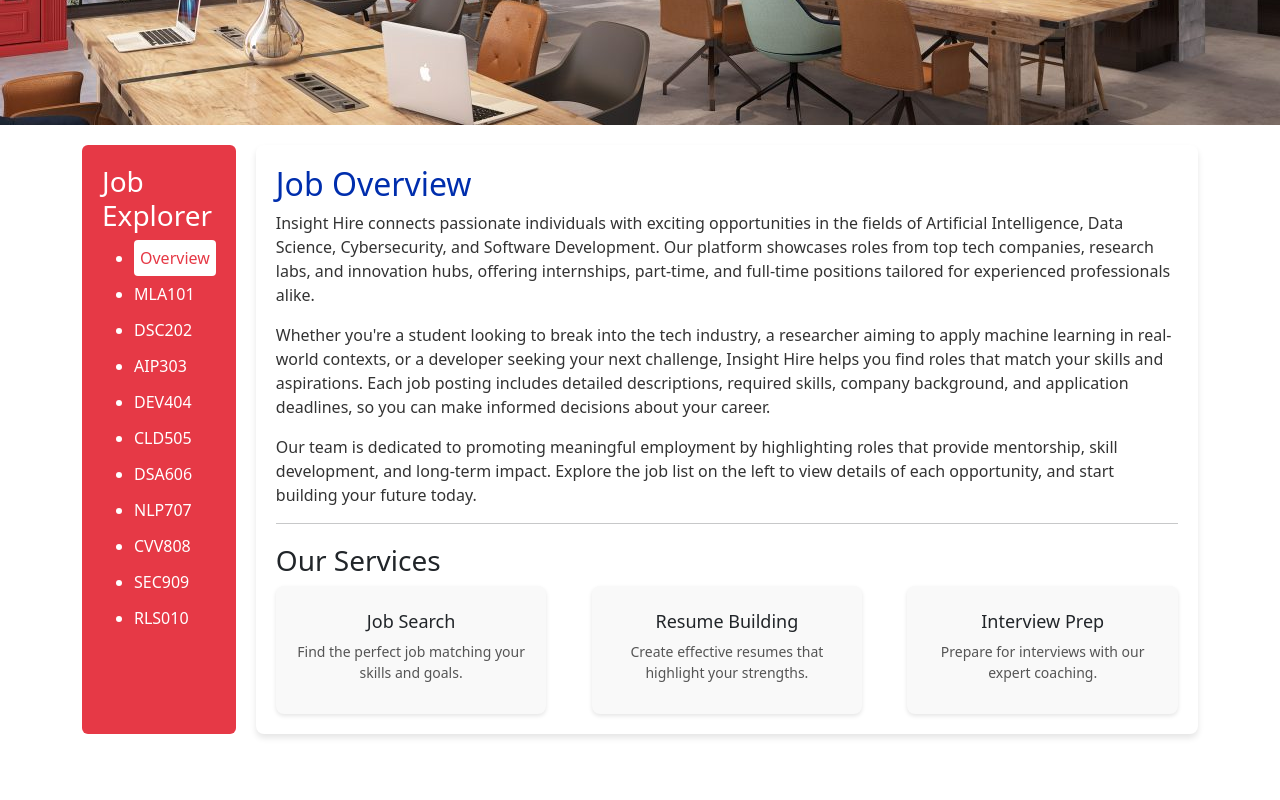
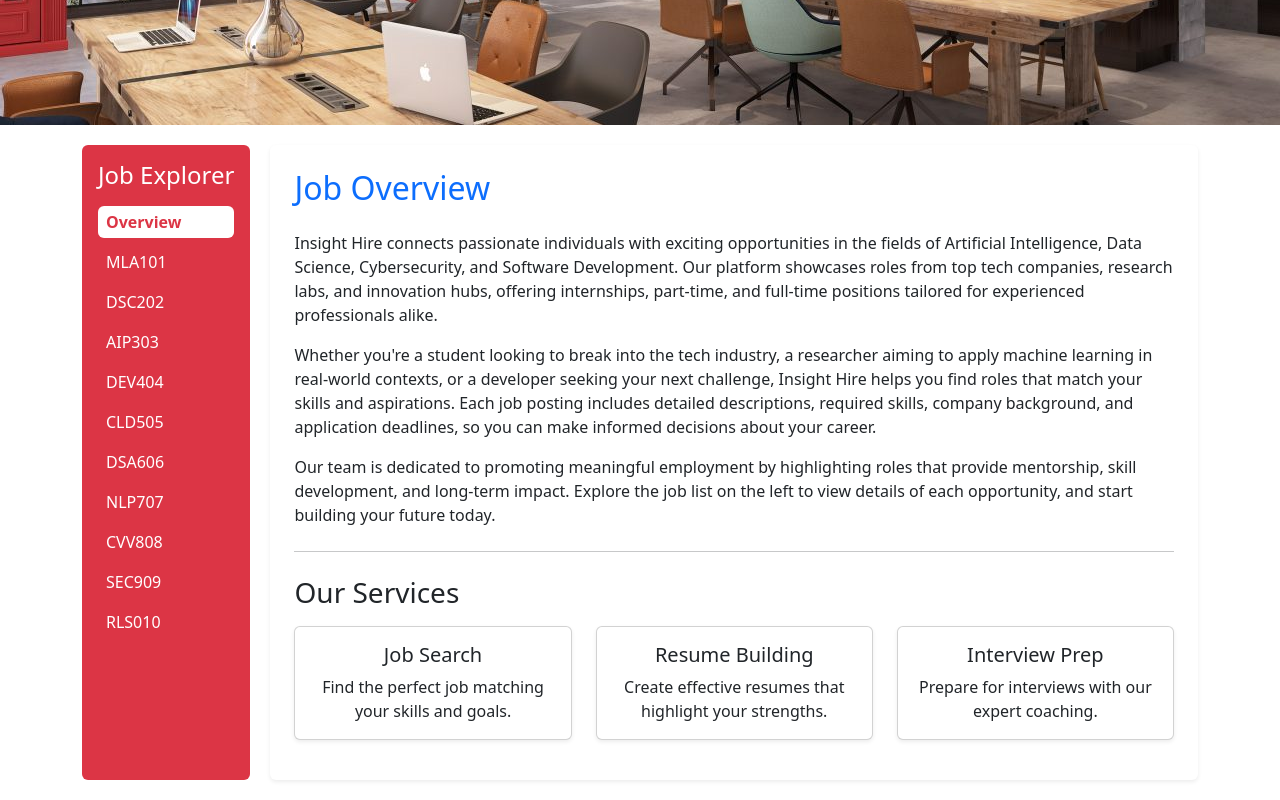
Before and after one commit to HuyNgocDuong/COS30043---Assignment-2, a Vue app in the folder insight-hire/: page / in a window 1280 px wide. Shown: the part 275-1075 px from the top of the page. Before the commit the page ends 1029 px from the top, so only its background shows below. Built offline with nearby package versions, Linux system fonts and the light colour scheme.

Commit message:
fixing the style
will debug the side bar tmr

```diff
--- a/insight-hire/src/components/JobDetail.vue
+++ b/insight-hire/src/components/JobDetail.vue
@@ -1,23 +1,41 @@
 <template>
-  <div v-if="job">
-    <h3>{{ job.job_title }}</h3>
-    <p><strong>Category:</strong> {{ job.category }}</p>
-    <p><strong>Location:</strong> {{ job.location }}</p>
-    <p><strong>Type:</strong> {{ job.employment_type }}</p>
-    <p><strong>Salary:</strong> {{ job.salary_range }}</p>
-    <p><strong>Skills:</strong> {{ job.required_skills.join(', ') }}</p>
-    <p><strong>Company:</strong> {{ job.company }}</p>
-    <p><strong>Description:</strong> {{ job.job_description }}</p>
+  <div v-if="job" class="container mt-4">
+    <div class="card shadow-sm border-0 p-4">
+      <h2 class="text-primary mb-4">{{ job.job_title }}</h2>
+
+      <div class="mb-3">
+        <p><strong class="text-secondary">Category:</strong> {{ job.category }}</p>
+        <p><strong class="text-secondary">Location:</strong> {{ job.location }}</p>
+        <p><strong class="text-secondary">Type:</strong> {{ job.employment_type }}</p>
+        <p><strong class="text-secondary">Salary:</strong> {{ job.salary_range }}</p>
+        <p>
+          <strong class="text-secondary">Skills:</strong>
+          <span
+            class="badge bg-info text-dark me-1"
+            v-for="(skill, index) in job.required_skills"
+            :key="index"
+          >
+            {{ skill }}
+          </span>
+        </p>
+        <p><strong class="text-secondary">Company:</strong> {{ job.company }}</p>
+      </div>
+
+      <hr />
+
+      <h5 class="fw-bold mb-2">Job Description</h5>
+      <p>{{ job.job_description }}</p>
+    </div>
   </div>
-  <div v-else>
-    <p>Job not found.</p>
+
+  <div v-else class="container mt-4">
+    <div class="alert alert-warning">Job not found.</div>
   </div>
 </template>
 
 <script>
 export default {
   props: ['id'],
-
   data() {
     return {
       jobs: [
@@ -30,7 +48,8 @@
           salary_range: "$25/hr",
           required_skills: ["Python", "Scikit-learn", "Git"],
           company: "Swinburne AI Lab",
-          job_description: "Join our AI team to assist with model training, data preprocessing, and evaluation.",
+          job_description:
+            "Join our AI team to assist with model training, data preprocessing, and evaluation.",
         },
         {
           job_id: "DSC202",
@@ -41,7 +60,8 @@
           salary_range: "$35/hr",
           required_skills: ["SQL", "Python", "PowerBI"],
           company: "DataLab Inc.",
-          job_description: "Support the analytics team by preparing datasets, running statistical analyses, and building dashboards.",
+          job_description:
+            "Support the analytics team by preparing datasets, running statistical analyses, and building dashboards.",
         },
         {
           job_id: "AIP303",
@@ -52,7 +72,8 @@
           salary_range: "$85,000/year",
           required_skills: ["TensorFlow", "Java", "AWS"],
           company: "Tech Innovations Ltd.",
-          job_description: "Develop AI-driven applications and integrate machine learning models into production systems.",
+          job_description:
+            "Develop AI-driven applications and integrate machine learning models into production systems.",
         },
         {
           job_id: "DEV404",
@@ -63,7 +84,8 @@
           salary_range: "$90,000/year",
           required_skills: ["JavaScript", "Vue.js", "Node.js", "MongoDB"],
           company: "NextGen Software",
-          job_description: "Design, develop, and deploy web applications using modern technologies.",
+          job_description:
+            "Design, develop, and deploy web applications using modern technologies.",
         },
         {
           job_id: "CLD505",
@@ -74,7 +96,8 @@
           salary_range: "$100,000/year",
           required_skills: ["AWS", "Kubernetes", "Terraform"],
           company: "CloudTech Solutions",
-          job_description: "Build and maintain scalable cloud infrastructure for enterprise clients.",
+          job_description:
+            "Build and maintain scalable cloud infrastructure for enterprise clients.",
         },
         {
           job_id: "DSA606",
@@ -85,7 +108,8 @@
           salary_range: "$40/hr",
           required_skills: ["SQL", "Excel", "Tableau"],
           company: "Market Insights Co.",
-          job_description: "Analyze large datasets to extract insights and create data visualizations.",
+          job_description:
+            "Analyze large datasets to extract insights and create data visualizations.",
         },
         {
           job_id: "NLP707",
@@ -96,7 +120,8 @@
           salary_range: "$75,000/year",
           required_skills: ["NLP", "Python", "Hugging Face Transformers"],
           company: "AI Research Group",
-          job_description: "Conduct research on natural language processing and develop innovative text analysis models.",
+          job_description:
+            "Conduct research on natural language processing and develop innovative text analysis models.",
         },
         {
           job_id: "CVV808",
@@ -107,7 +132,8 @@
           salary_range: "$110,000/year",
           required_skills: ["OpenCV", "C++", "Deep Learning"],
           company: "VisionTech AI",
-          job_description: "Develop advanced computer vision algorithms for real-world applications.",
+          job_description:
+            "Develop advanced computer vision algorithms for real-world applications.",
         },
         {
           job_id: "SEC909",
@@ -118,7 +144,8 @@
           salary_range: "$95,000/year",
           required_skills: ["Cybersecurity", "Penetration Testing", "SIEM"],
           company: "CyberDefence Australia",
-          job_description: "Protect corporate networks by monitoring threats, conducting security audits, and preventing cyberattacks.",
+          job_description:
+            "Protect corporate networks by monitoring threats, conducting security audits, and preventing cyberattacks.",
         },
         {
           job_id: "RLS010",
@@ -129,15 +156,16 @@
           salary_range: "$120,000/year",
           required_skills: ["ROS", "C++", "Python"],
           company: "Autonomous Systems Inc.",
-          job_description: "Design and develop robotics software for autonomous systems.",
-        }
-      ]
+          job_description:
+            "Design and develop robotics software for autonomous systems.",
+        },
+      ],
     };
   },
   computed: {
     job() {
-      return this.jobs.find(job => job.job_id === this.id);
-    }
-  }
+      return this.jobs.find((job) => job.job_id === this.id);
+    },
+  },
 };
 </script>
--- a/insight-hire/src/components/JobList.vue
+++ b/insight-hire/src/components/JobList.vue
@@ -1,14 +1,15 @@
 <template>
-  <div class="job-list">
-    <h3>Job Explorer</h3>
-    <ul>
-      <li>
-        <router-link to="/" class="nav-link">
-          <span></span> Overview
+  <div class="bg-danger text-white p-3 rounded ">
+  <!-- Adding the text-nowrap so it wont make any changes when route to other link -->
+    <h4 class="mb-3 text-nowrap">Job Explorer</h4>
+    <ul class="list-unstyled">
+      <li class="mb-2">
+        <router-link to="/" class="nav-link px-2 py-1 rounded text-red" active-class="bg-white text-danger fw-bold">
+          Overview
         </router-link>
       </li>
-      <li v-for="code in jobCodes" :key="code">
-        <router-link :to="'/job/' + code" class="nav-link">
+      <li v-for="code in jobCodes" :key="code" class="mb-2">
+        <router-link :to="'/job/' + code" class="nav-link px-2 py-1 rounded text-red" active-class="bg-white text-danger fw-bold">
           {{ code }}
         </router-link>
       </li>
@@ -25,31 +26,7 @@
         'MLA101', 'DSC202', 'AIP303', 'DEV404', 'CLD505',
         'DSA606', 'NLP707', 'CVV808', 'SEC909', 'RLS010'
       ]
-    }
+    };
   }
-}
+};
 </script>
-
-<style scoped>
-.job-list {
-  width: 200px;
-  background-color: #e63946;
-  color: white;
-  padding: 20px;
-  border-radius: 6px;
-}
-
-.nav-link {
-  display: block;
-  color: white;
-  padding: 6px 0;
-  text-decoration: none;
-}
-
-.nav-link.router-link-active {
-  background-color: white;
-  color: #e63946;
-  border-radius: 4px;
-  padding: 6px;
-}
-</style>
--- a/insight-hire/src/components/JobOverview.vue
+++ b/insight-hire/src/components/JobOverview.vue
@@ -1,9 +1,9 @@
 <template>
-  <div class="job-overview">
-    <div class="header1">
-      <h2>Job Overview</h2>
+  <div class="job-overview bg-white p-4 rounded shadow-sm">
+    <div class="mb-4">
+      <h2 class="text-primary">Job Overview</h2>
     </div>
-    <div class="content">
+    <div class="mb-4">
       <p>
         Insight Hire connects passionate individuals with exciting opportunities in the fields of
         Artificial Intelligence, Data Science, Cybersecurity, and Software Development. Our platform
@@ -26,78 +26,43 @@
 
     <hr />
 
-    <div class="services">
-      <h3>Our Services</h3>
-      <div class="service-list">
-        <div class="service-card">
-          <i class="fas fa-search"></i>
-          <h4>Job Search</h4>
-          <p>Find the perfect job matching your skills and goals.</p>
+    <div class="mt-4">
+      <h3 class="mb-3">Our Services</h3>
+      <div class="row">
+        <div class="col-md-4 mb-3">
+          <div class="card text-center h-100 shadow-sm">
+            <div class="card-body">
+              <i class="fas fa-search fa-2x text-primary mb-2"></i>
+              <h5 class="card-title">Job Search</h5>
+              <p class="card-text">Find the perfect job matching your skills and goals.</p>
+            </div>
+          </div>
         </div>
-        <div class="service-card">
-          <i class="fas fa-file-alt"></i>
-          <h4>Resume Building</h4>
-          <p>Create effective resumes that highlight your strengths.</p>
+        <div class="col-md-4 mb-3">
+          <div class="card text-center h-100 shadow-sm">
+            <div class="card-body">
+              <i class="fas fa-file-alt fa-2x text-primary mb-2"></i>
+              <h5 class="card-title">Resume Building</h5>
+              <p class="card-text">Create effective resumes that highlight your strengths.</p>
+            </div>
+          </div>
         </div>
-        <div class="service-card">
-          <i class="fas fa-comments"></i>
-          <h4>Interview Prep</h4>
-          <p>Prepare for interviews with our expert coaching.</p>
+        <div class="col-md-4 mb-3">
+          <div class="card text-center h-100 shadow-sm">
+            <div class="card-body">
+              <i class="fas fa-comments fa-2x text-primary mb-2"></i>
+              <h5 class="card-title">Interview Prep</h5>
+              <p class="card-text">Prepare for interviews with our expert coaching.</p>
+            </div>
+          </div>
         </div>
       </div>
     </div>
   </div>
 </template>
 
-<style scoped>
-.job-overview {
-  background: white;
-  padding: 20px;
-  border-radius: 8px;
-  box-shadow: 0 4px 6px rgba(0, 0, 0, 0.1);
-}
-
-.header1 h2 {
-  color: #002ead;
-}
-
-.content p {
-  font-size: 16px;
-  color: #333;
-  line-height: 1.5;
-}
-
-.services {
-  margin-top: 20px;
-}
-
-.service-list {
-  display: flex;
-  justify-content: space-between;
-  gap: 15px;
-}
-
-.service-card {
-  background: #f9f9f9;
-  padding: 15px;
-  border-radius: 8px;
-  text-align: center;
-  width: 30%;
-  box-shadow: 0 2px 4px rgba(0, 0, 0, 0.1);
-}
-
-.service-card i {
-  font-size: 30px;
-  color: #002ead;
-}
-
-.service-card h4 {
-  margin-top: 10px;
-  font-size: 18px;
-}
-
-.service-card p {
-  font-size: 14px;
-  color: #555;
-}
-</style>
+<script>
+export default {
+  name: 'JobOverview'
+};
+</script>
```
